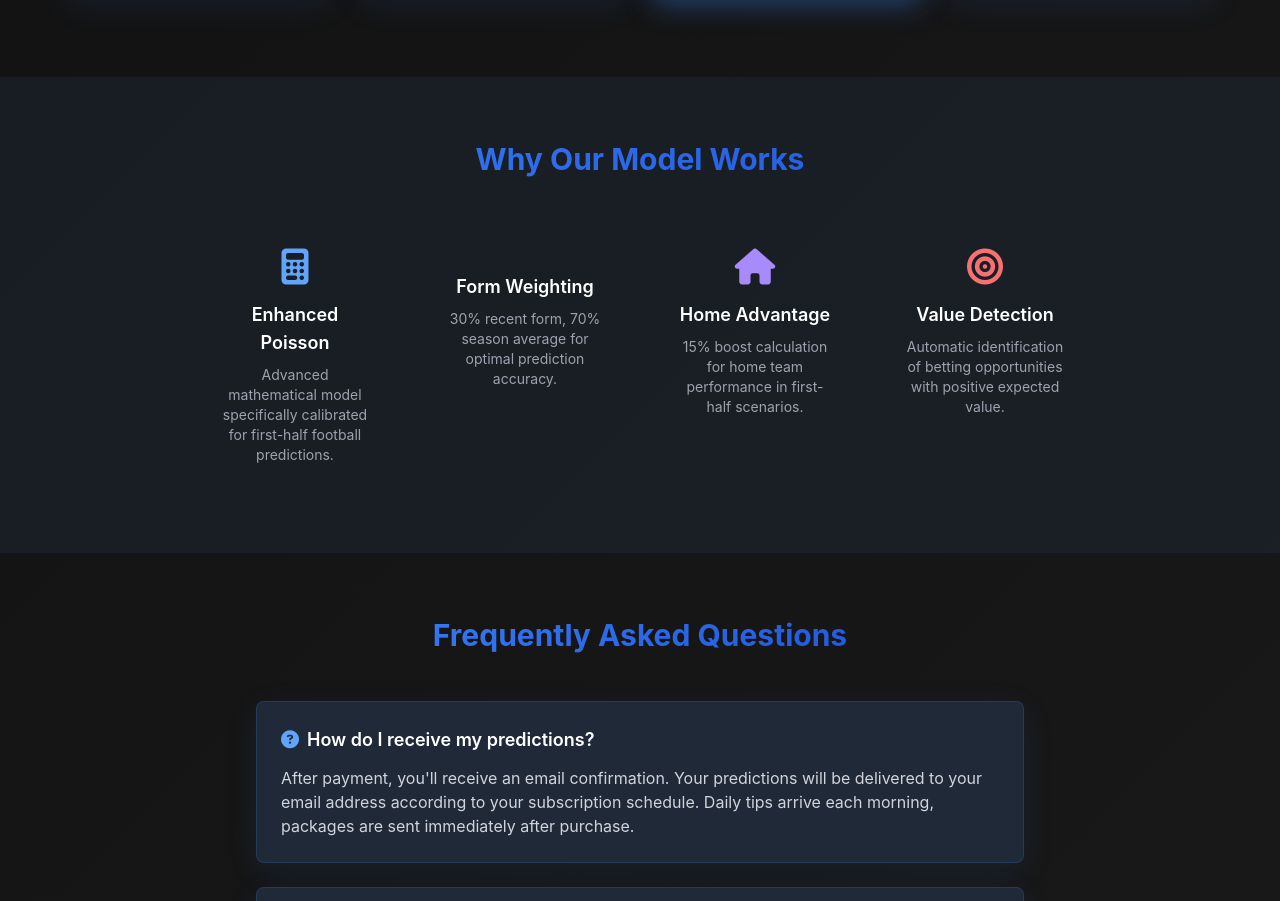
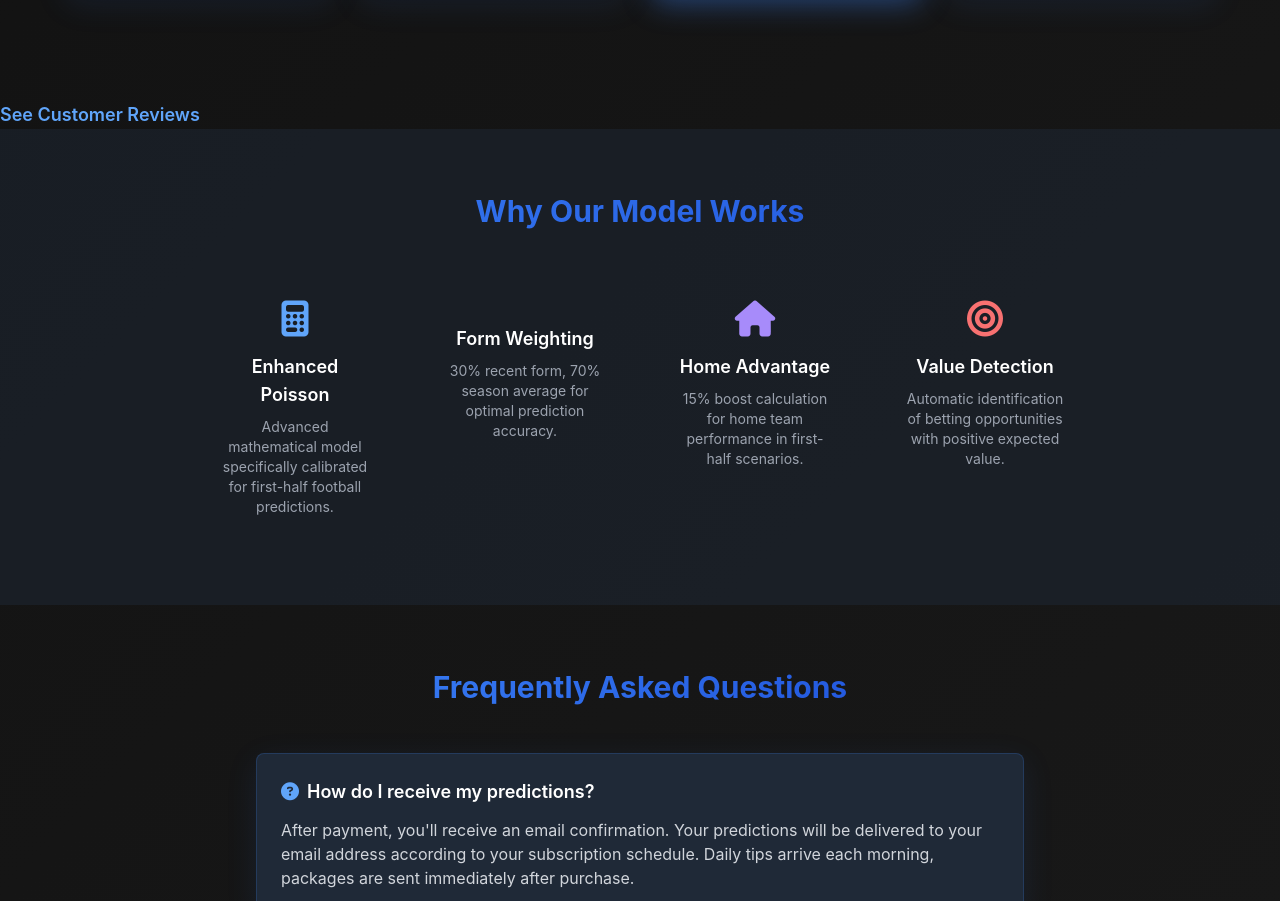
Before and after one commit to Apkr21/footballproanalytics.xyz, a plain HTML site: page index.html in a window 1280 px wide. Shown: the part 1702-2603 px from the top of the page. Drawn offline with nearby package versions, Linux system fonts and the light colour scheme.

Commit message:
Update index.html

```diff
--- a/index.html
+++ b/index.html
@@ -217,6 +217,13 @@
         </div>
     </section>
 
+    <!-- 🚀 New Link -->
+        <a href="reviews.html" class="inline-block mt-6 text-blue-400 hover:underline text-lg font-semibold">
+            See Customer Reviews
+        </a>
+    </div>
+</section>
+
     <!-- Model Features -->
     <section class="py-16 px-6 bg-gray-800 bg-opacity-50">
         <div class="container mx-auto">
```
